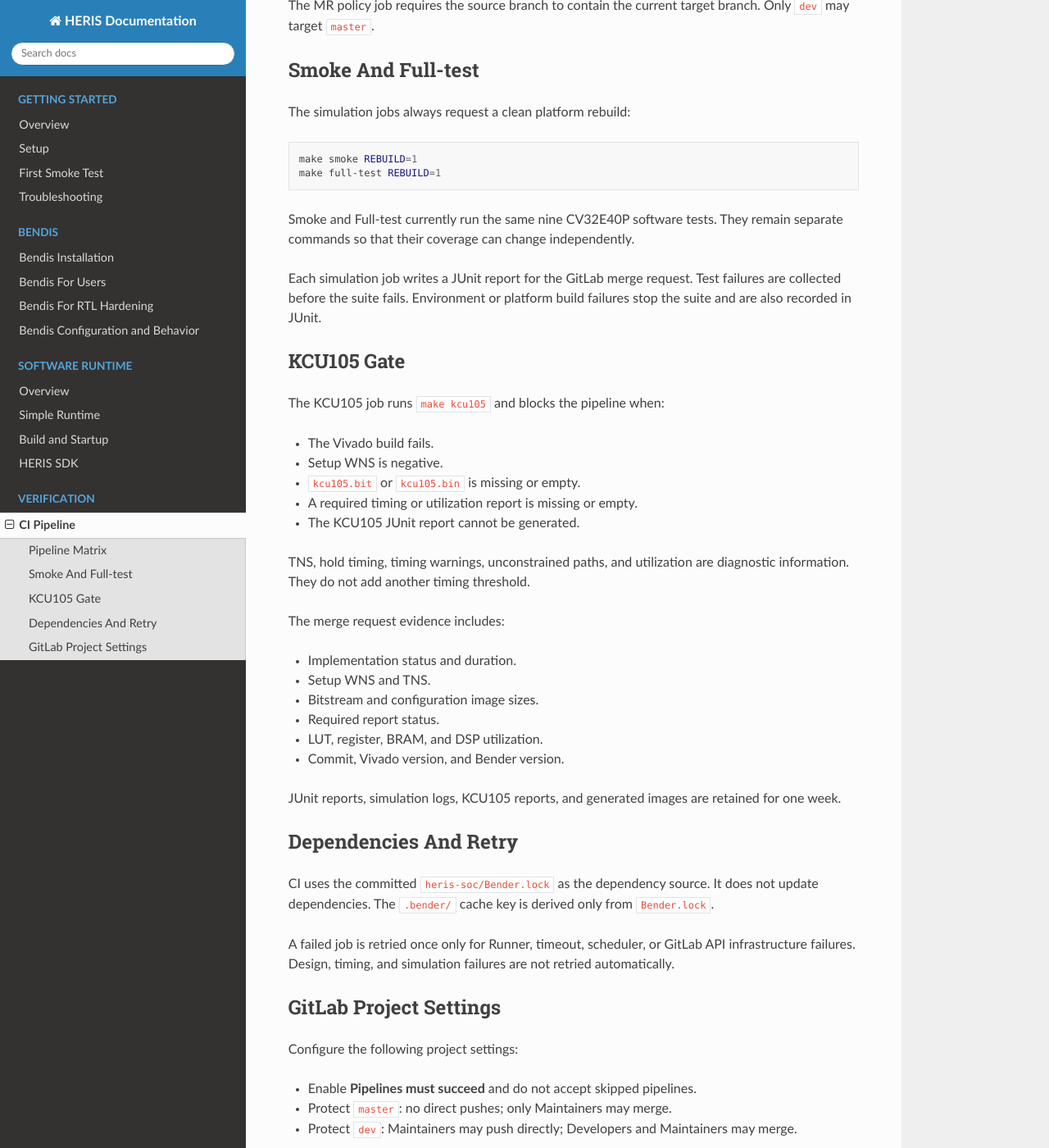
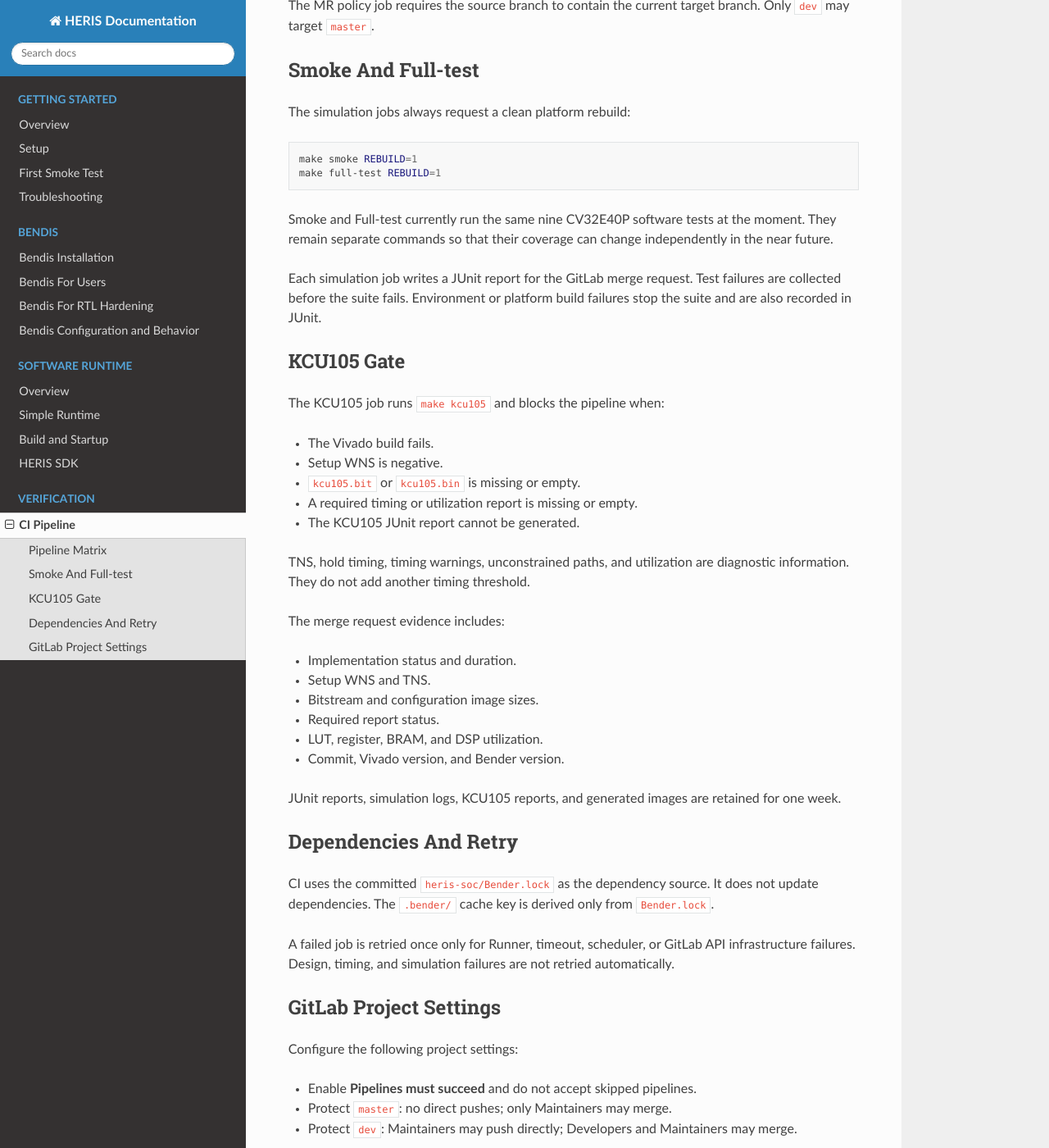
Before and after one commit to albertc9/HERIS-Doc, a Sphinx documentation site: the page built from docs/source/verification/ci-pipeline.rst, in a window 1280 px wide and 1400 px high, scrolled down 493 px. Shown: the whole window at 82% size. Built offline with Sphinx 7.4.7 and the Read the Docs theme 3.1.0, drawn with Linux system fonts in a browser that asks for light colours; pages that are not in the unit, such as notebooks, are missing from menus; some of the changed text lies outside the part shown.

Commit message:
update ci-pipeline

```diff
--- a/docs/source/verification/ci-pipeline.rst
+++ b/docs/source/verification/ci-pipeline.rst
@@ -34,8 +34,8 @@ The simulation jobs always request a clean platform rebuild:
    make smoke REBUILD=1
    make full-test REBUILD=1
 
-Smoke and Full-test currently run the same nine CV32E40P software tests. They
-remain separate commands so that their coverage can change independently.
+Smoke and Full-test currently run the same nine CV32E40P software tests at the moment. They
+remain separate commands so that their coverage can change independently in the near future.
 
 Each simulation job writes a JUnit report for the GitLab merge request. Test
 failures are collected before the suite fails. Environment or platform build
```
Also changed, not shown: other parts of docs/source/verification/ci-pipeline.rst (+0 -3 lines).
